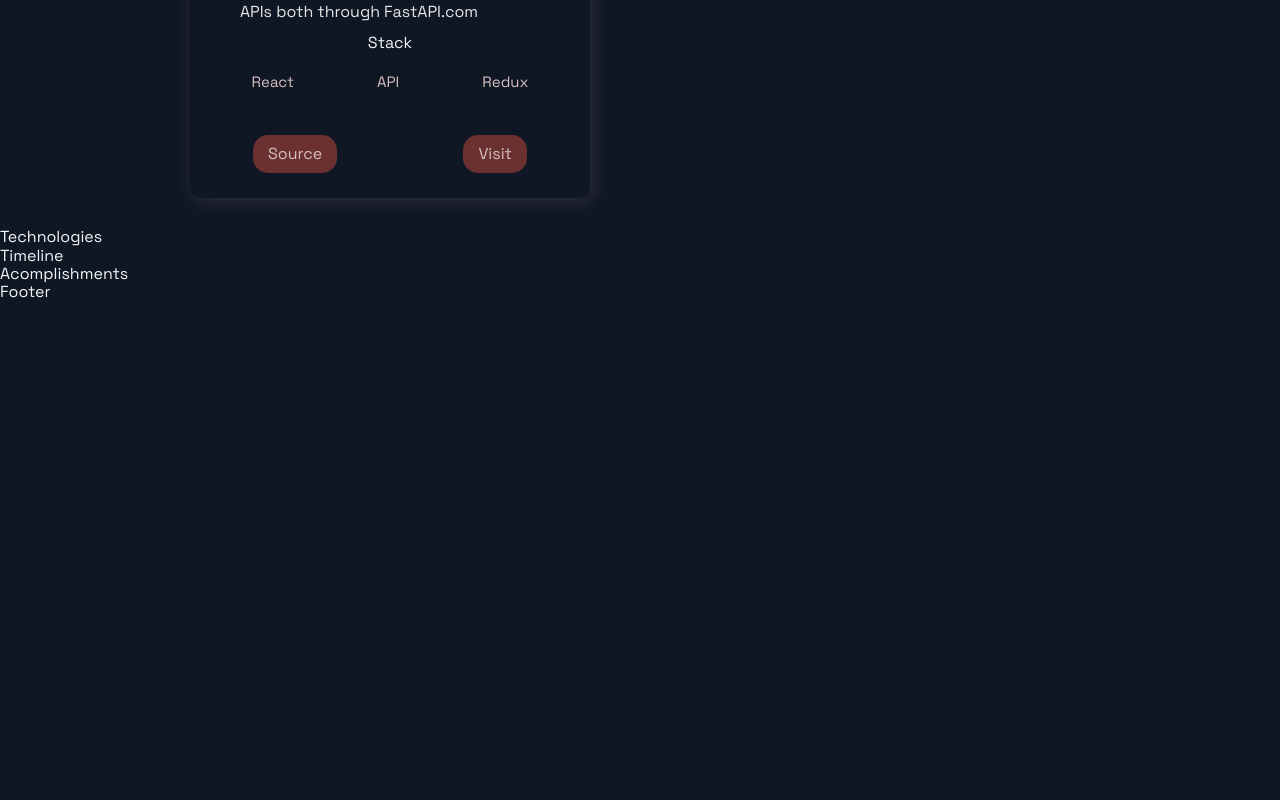
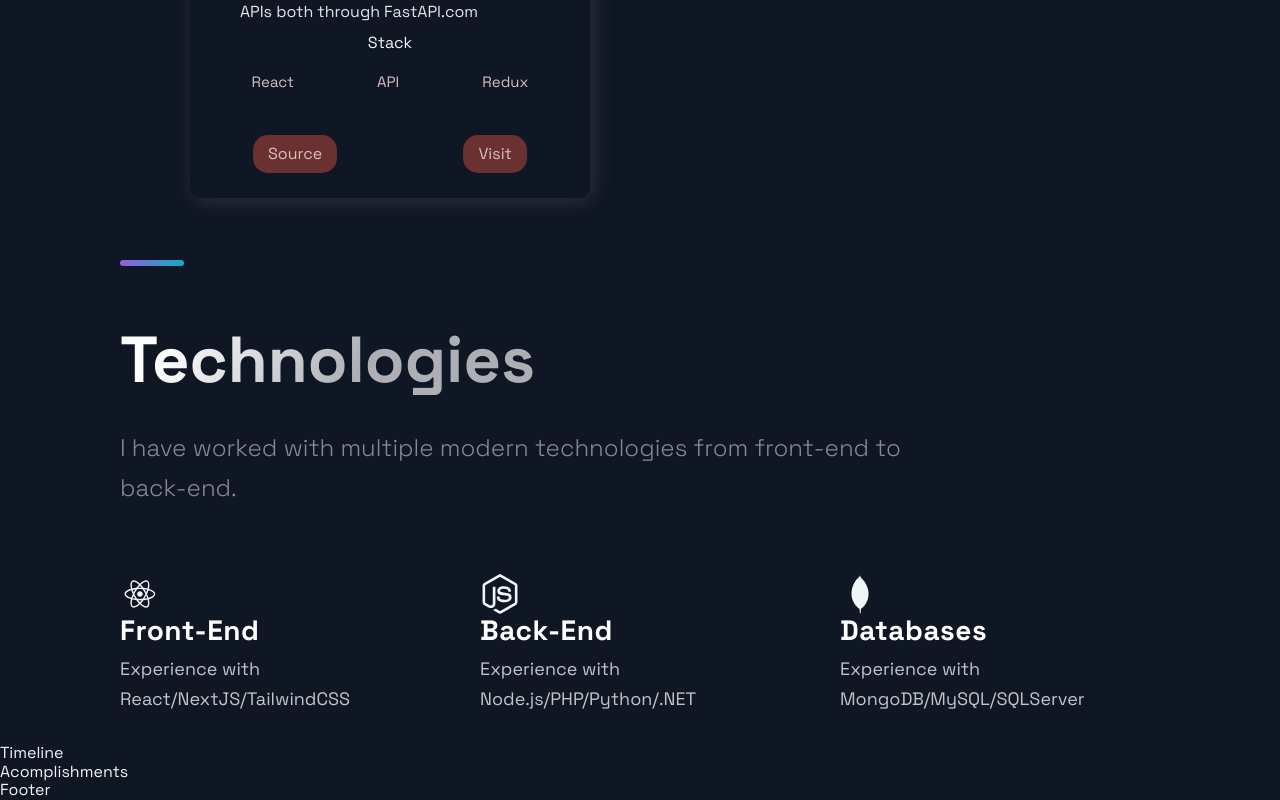
Before and after one commit to sagarsubedi/portfolio_next, a Next.js app: page / in a window 1280 px wide. Shown: the part 2040-2840 px from the top of the page. Before the commit the page ends 2342 px from the top, so only its background shows below. Built offline with nearby package versions, Linux system fonts and the light colour scheme.

Commit message:
feat: technologies section complete

```diff
--- a/src/components/Technologies/Technologies.js
+++ b/src/components/Technologies/Technologies.js
@@ -1,12 +1,51 @@
 import React from 'react';
-import { DiFirebase, DiReact, DiZend } from 'react-icons/di';
+import { DiMongodb, DiReact } from 'react-icons/di';
+import { FaNodeJs } from 'react-icons/fa';
 import { Section, SectionDivider, SectionText, SectionTitle } from '../../styles/GlobalComponents';
 import { List, ListContainer, ListItem, ListParagraph, ListTitle } from './TechnologiesStyles';
 
 const Technologies = () =>  (
-  <div>
-    Technologies
-  </div>
+  <Section id="tech">
+    <SectionDivider />
+
+    <SectionTitle main>Technologies</SectionTitle>
+
+    <SectionText>
+      I have worked with multiple modern technologies from front-end to back-end.
+    </SectionText>
+
+    <List>
+      <ListItem>
+        <DiReact size="4rem" />
+        <ListContainer>
+          <ListTitle>Front-End</ListTitle>
+          <ListParagraph>
+            Experience with <br /> React/NextJS/TailwindCSS
+          </ListParagraph>
+        </ListContainer>
+      </ListItem>
+
+      <ListItem>
+        <FaNodeJs size="4rem" />
+        <ListContainer>
+          <ListTitle>Back-End</ListTitle>
+          <ListParagraph>
+            Experience with <br /> Node.js/PHP/Python/.NET
+          </ListParagraph>
+        </ListContainer>
+      </ListItem>
+
+      <ListItem>
+        <DiMongodb size="4rem" />
+        <ListContainer>
+          <ListTitle>Databases</ListTitle>
+          <ListParagraph>
+            Experience with <br /> MongoDB/MySQL/SQLServer
+          </ListParagraph>
+        </ListContainer>
+      </ListItem>
+    </List>
+  </Section>
 );
 
 export default Technologies;
```
